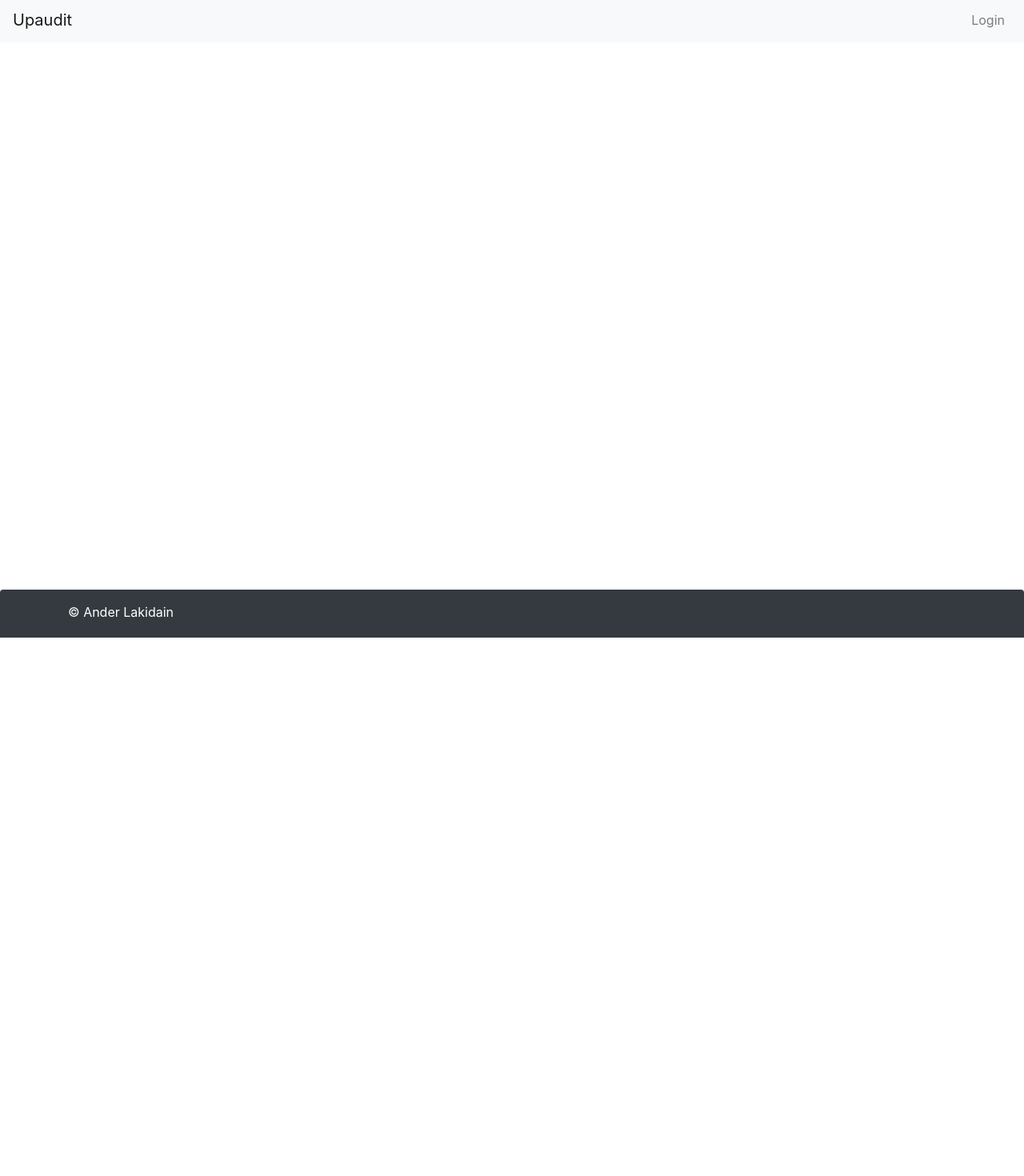
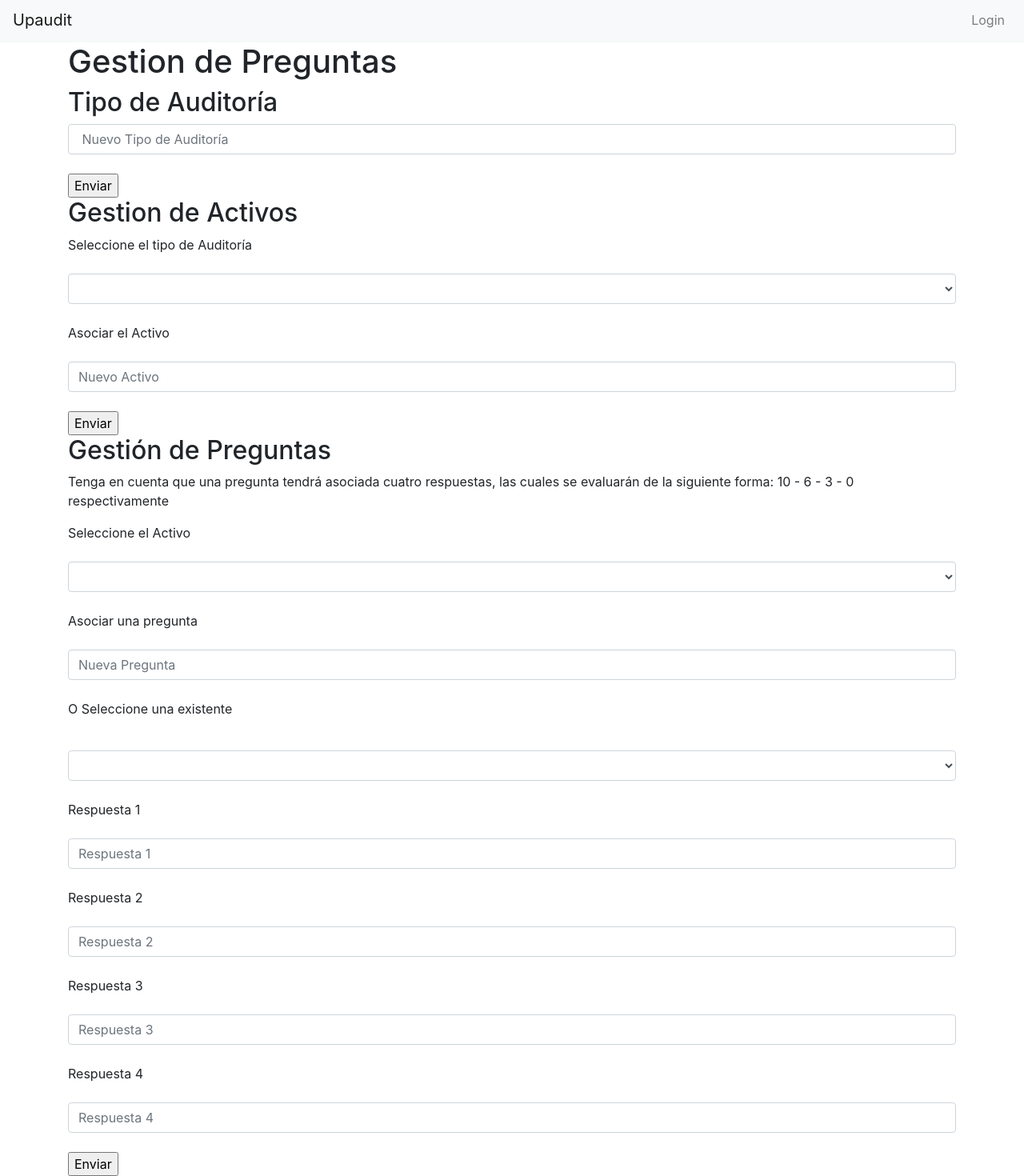
Before and after one commit to lakidain/TFG, an Angular app in the folder auditorias-app/: page /gestionPreguntas in a window 1280 px wide. Before the commit this address led to /. Shown: the part 3-1473 px from the top of the page at 80% size. Before the commit the page ends 852 px from the top, so only its background shows below. Built offline with nearby package versions, Linux system fonts and the light colour scheme.

Commit message:
Preparing #5

```diff
--- a/auditorias-app/src/app/Usuario/login/auth.service.ts
+++ b/auditorias-app/src/app/Usuario/login/auth.service.ts
@@ -54,7 +54,7 @@ export class AuthService{
       this._usuario.id = payload.id;
       this._usuario.name_user = payload.name;
       this._usuario.username = payload.user_name;
-      this._usuario.email_user = payload.emaile;
+      this._usuario.email_user = payload.email;
       this._usuario.phone_user = payload.phone;
       this._usuario.id_company = payload.companyId;
       this.usuario.roles = payload.authorities;
--- a/auditorias-app/src/app/app.module.ts
+++ b/auditorias-app/src/app/app.module.ts
@@ -12,6 +12,7 @@ import { AppComponent } from './app.component';
 //Cuando creas un componente es necesario importarlo aqui
 import { IndexComponent } from './index/index.component';
 import { MenuComponent } from './menuPrincipal/menu.component';
+import { GestionPreguntas } from './audit/gestionActivos/gestionPreguntas.component';
 import { GestionPersonalComponent } from './menuPrincipal/gestionPersonal.component';
 import { PerfilUsuarioComponent } from './menuPrincipal/perfilUsuario.component';
 import { LoginComponent } from './usuario/login/login.component';
@@ -28,6 +29,7 @@ const routes: Routes = [
   {path: 'index', component: IndexComponent},
   {path: 'login', component: LoginComponent},
   {path: 'menu', component: MenuComponent},
+  {path: 'gestionPreguntas', component: GestionPreguntas},
   {path: 'gestionPersonal', component: GestionPersonalComponent},
   {path: 'perfil', component: PerfilUsuarioComponent},
   {path: 'registro', component: RegistroComponent},
@@ -42,6 +44,7 @@ const routes: Routes = [
     HeaderComponent,
     FooterComponent,
     MenuComponent,
+    GestionPreguntas,
     GestionPersonalComponent,
     PerfilUsuarioComponent,
   ],
--- /dev/null
+++ b/auditorias-app/src/app/audit/gestionActivos/gestionPreguntas.component.html
@@ -0,0 +1,55 @@
+<h1> Gestion de Preguntas </h1>
+<h2> Tipo de Auditoría </h2>
+<form (ngSubmit) = "TypeSend()">
+  <input type="text" class="form-control" placeholder=" Nuevo Tipo de Auditoría" [(ngModel)]="newAuditName" name="newAuditName" /> <br />
+  <input type="submit" class="btnSubmit" value="Enviar" /> <br />
+</form>
+<h2> Gestion de Activos </h2>  <!-- Dar la opcion de seleccionar uno existente o crear uno nuevo-->
+<form >
+  <label>
+    <p>Seleccione el tipo de Auditoría</p>
+  </label>
+  <select id="auditType" name="auditType" [(ngModel)]="seleccionTipoAuditoria" class="form-control">
+    <option *ngFor="let auditType of tipoAuditorias" value="{{auditType.id_audit_type}}">{{auditType.name_audit_type}}</option>
+  </select> <br />
+  <label>
+    <p> Asociar el Activo </p>
+  </label>
+  <input type="text" class="form-control" placeholder="Nuevo Activo" [(ngModel)]="newAssetName" name="newAssetName" /> <br />
+  <input type="submit" class="btnSubmit" value="Enviar" /> <br />
+</form >
+<h2> Gestión de Preguntas </h2>
+<p> Tenga en cuenta que una pregunta tendrá asociada cuatro respuestas, las cuales se evaluarán de la siguiente forma: 10 - 6 - 3 - 0 respectivamente </p>
+<form >
+  <label>
+    <p>Seleccione el Activo</p>
+  </label>
+  <select id="auditAsset" name="auditAsset" [(ngModel)]="seleccionAssetAuditoria" class="form-control">
+    <option *ngFor="let auditType of tipoAuditorias" value="{{auditType.id_audit_type}}">{{auditType.name_audit_type}}</option>
+  </select> <br />
+  <label>
+    <p> Asociar una pregunta</p>
+  </label>
+  <input type="text" class="form-control" placeholder="Nueva Pregunta" [(ngModel)]="firstQuestion" name="firstQuestion" /> <br />
+  <p> O Seleccione una existente</p> <br />
+  <select id="auditAsset" name="auditAsset" [(ngModel)]="seleccionAssetAuditoria" class="form-control">
+    <option *ngFor="let auditType of tipoAuditorias" value="{{auditType.id_audit_type}}">{{auditType.name_audit_type}}</option>
+  </select> <br />
+  <label>
+    <p> Respuesta 1</p>
+  </label>
+  <input type="text" class="form-control" placeholder="Respuesta 1" [(ngModel)]="firstAnswer" name="firstAnswer" /> <br />
+  <label>
+    <p> Respuesta 2</p>
+  </label>
+  <input type="text" class="form-control" placeholder="Respuesta 2" [(ngModel)]="secondAnswer" name="secondAnswer" /> <br />
+  <label>
+    <p> Respuesta 3</p>
+  </label>
+  <input type="text" class="form-control" placeholder="Respuesta 3" [(ngModel)]="thirdAnswer" name="thirdAnswer" /> <br />
+  <label>
+    <p> Respuesta 4</p>
+  </label>
+  <input type="text" class="form-control" placeholder="Respuesta 4" [(ngModel)]="fourthAnswer" name="fourthAnswer" /> <br />
+  <input type="submit" class="btnSubmit" value="Enviar" /> <br />
+</form >
--- /dev/null
+++ b/auditorias-app/src/app/audit/gestionActivos/gestionPreguntas.component.ts
@@ -0,0 +1,16 @@
+import { Component } from '@angular/core';
+import { Router } from '@angular/router';
+
+@Component({
+  selector: 'app-questions',
+  /*template: ` CODIGO ` TAMBIEN podemos gacer templateUrl y le creamos una vista*/
+  templateUrl: './gestionPreguntas.component.html',
+  styleUrls: ['./gestionPreguntas.component.css']
+})
+
+export class GestionPreguntas{
+
+  constructor(){}
+
+  ngOnInit(){}
+}
--- a/auditorias-app/src/app/footer/footer.component.html
+++ b/auditorias-app/src/app/footer/footer.component.html
@@ -1,4 +1,5 @@
-<footer class="footer bg-dark rounded-top">
+<!--
+  <footer class="footer bg-dark rounded-top">
   <div class="container py-2 text-left">
     <p class='text-white my-2'>
       &copy; {{ autor.nombre + ' ' + autor.apellido}}
@@ -10,4 +11,4 @@
       <strong>Email:</strong> lakidainander@gmail.com
     </p>
   </div>
-</footer>
+</footer> -->
--- a/auditorias-app/src/app/menuPrincipal/gestionPersonal.component.html
+++ b/auditorias-app/src/app/menuPrincipal/gestionPersonal.component.html
@@ -1,4 +1,4 @@
-<h1>Asignación de empleado principal a empresa</h1>
+<h1>Creación de Auditoría</h1>
 
   <div class="form-group">
     <label for="empleado">
@@ -27,11 +27,11 @@
       <label for="periodo">
         Fin periodo auditado
       </label>
-      <input type="date" id="end" [(ngModel)]="seleccionFechaFin" name="audit-end" />
+      <input type="date" id="end" [(ngModel)]="seleccionFechaFin" name="audit-end" /> <br />
       <input type="submit" class="btnSubmit" value="Enviar" /> <br />
     </form>
   </div>
-
+<h1> Panel de empleados </h1>
 <div class="card border-primary mb-3">
   <div class="card-header">Asignación de empleados a empresas</div>
   <div class="card-body text-primary">
--- a/auditorias-app/src/app/menuPrincipal/menu.component.html
+++ b/auditorias-app/src/app/menuPrincipal/menu.component.html
@@ -36,4 +36,16 @@
 				            	<a routerLink='/gestionPersonal' class="small-box-footer">Más info<i class="fas fa-arrow-circle-right"></i></a>
 				        	</div>
 					</div>
+					<div class="col-xl-6 col-6">
+						<!-- small card -->
+						<div class="small-box bg-info">
+				            	<div class="inner">
+						            <p class="text-truncate">Gestion de Preguntas</p>
+				            	</div>
+				            	<div class="icon">
+				            		<i class="fas fa-coins"></i>
+				           	 	</div>
+				            	<a routerLink='/gestionPreguntas' class="small-box-footer">Más info<i class="fas fa-arrow-circle-right"></i></a>
+				        	</div>
+					</div>
 </div>
--- a/auditorias-app/src/app/menuPrincipal/perfilUsuario.component.html
+++ b/auditorias-app/src/app/menuPrincipal/perfilUsuario.component.html
@@ -3,7 +3,6 @@
 <p>DNI: {{usuario.username}} </p>
 <p>Email: {{usuario.email_user}}</p>
 <p>Phone: {{usuario.phone_user}}</p>
-<p>Company: {{usuario.name_company}}</p>
 <h2>Seleccione el campo que desea modificar</h2>
 <!-- FORM CAMBIO DE EMAIL-->
 <p>Modificar correo electrónico/teléfono</p>
```
Also changed, not shown: auditorias-app/src/app/audit/gestionActivos/gestionPreguntas.component.css (added), 1 other file (tests, documents, lock files or other folders).
